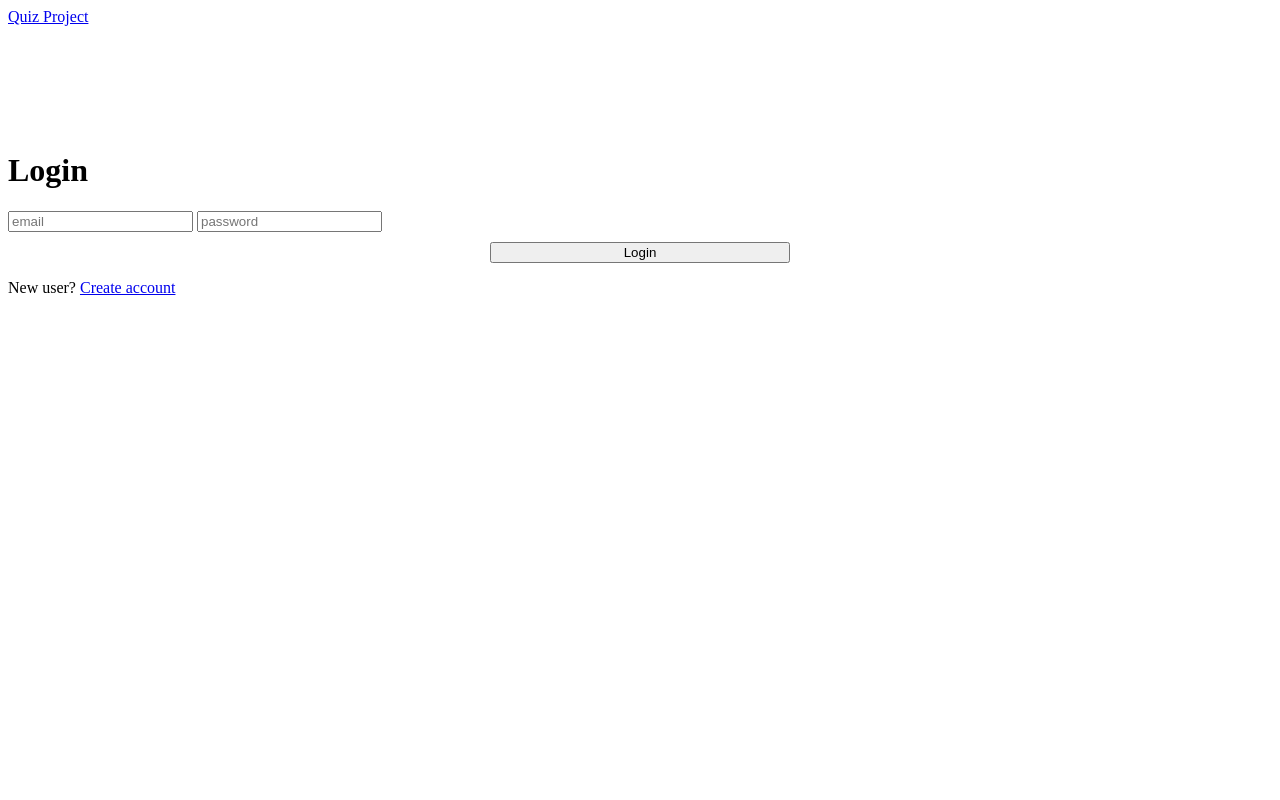
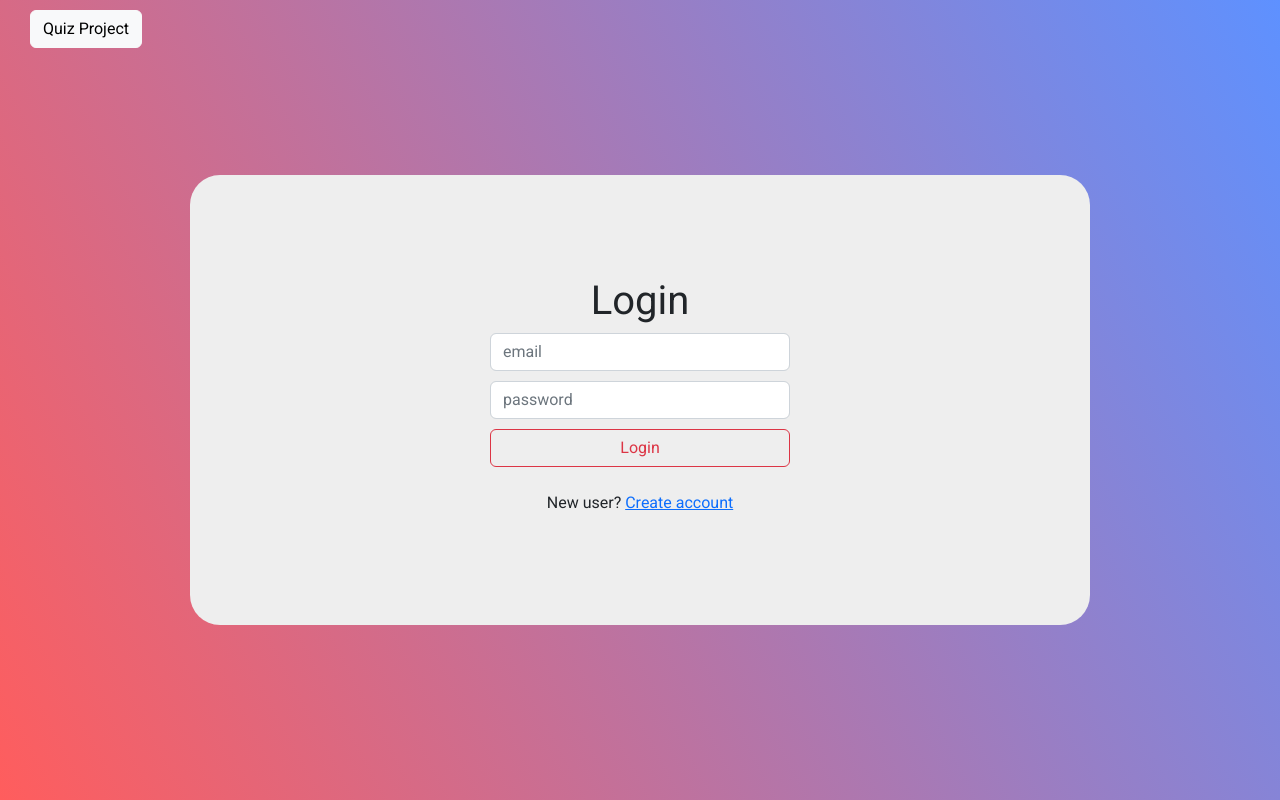
Before and after one commit to TBR-Group-software/quiz-project, a Django app: page /accounts/login/ in a window 1280 px wide. Run offline with Django 4.2, Linux system fonts and the light colour scheme; style sheets or scripts are compiled from the project's sources; some libraries are stand-ins or nearby versions.

Commit message:
fix scss on login and registration page

```diff
--- a/account/static/css/login.css
+++ b/account/static/scss/login.scss
@@ -1,3 +1,5 @@
+@import "../../../quiz/static/scss/base.scss";
+
 input {
     margin-bottom: 10px !important;
     max-width: 300px;
--- a/account/static/css/register.css
+++ b/account/static/scss/register.scss
@@ -1,3 +1,5 @@
+@import "../../../quiz/static/scss/base.scss";
+
 input {
     margin-bottom: 10px !important;
     max-width: 300px;
--- a/account/templates/login.html
+++ b/account/templates/login.html
@@ -1,14 +1,17 @@
 {% extends "base.html" %}
 {% load static %}
+{% load compress %}
 {% block imports %}
-    <link rel="stylesheet" href="{% static 'css/login.css' %}">
+    {% compress css %}
+        <link type="text/x-scss"
+              rel="stylesheet"
+              href="{% static 'scss/login.scss' %}">
+    {% endcompress %}
 {% endblock imports %}
 {% block title %}
     Login
 {% endblock title %}
 {% block content %}
-    <div class="container d-flex align-items-center justify-content-center">
-        <div class="screen ">
     <div class="auth">
         <h1 class="text-center h3">Login</h1>
         <form action="" method="post">
@@ -23,6 +26,4 @@
             New user? <a href="{% url 'account:register' %}">Create account</a>
         </p>
     </div>
-        </div>
-    </div>
 {% endblock content %}
```
Also changed, not shown: account/templates/register.html (+6 -5 lines). Lines whose indentation alone changed are shown as unchanged.
